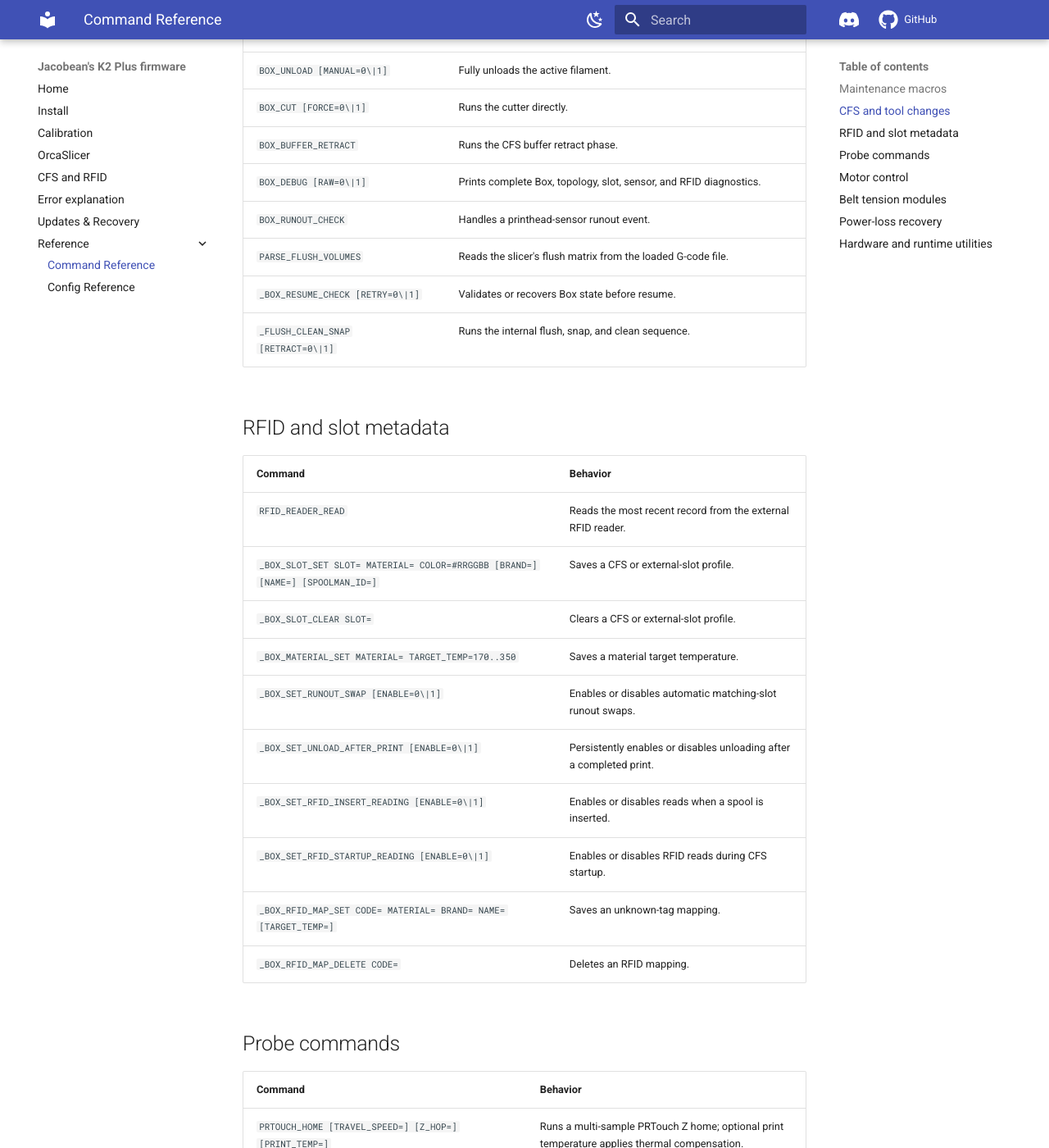
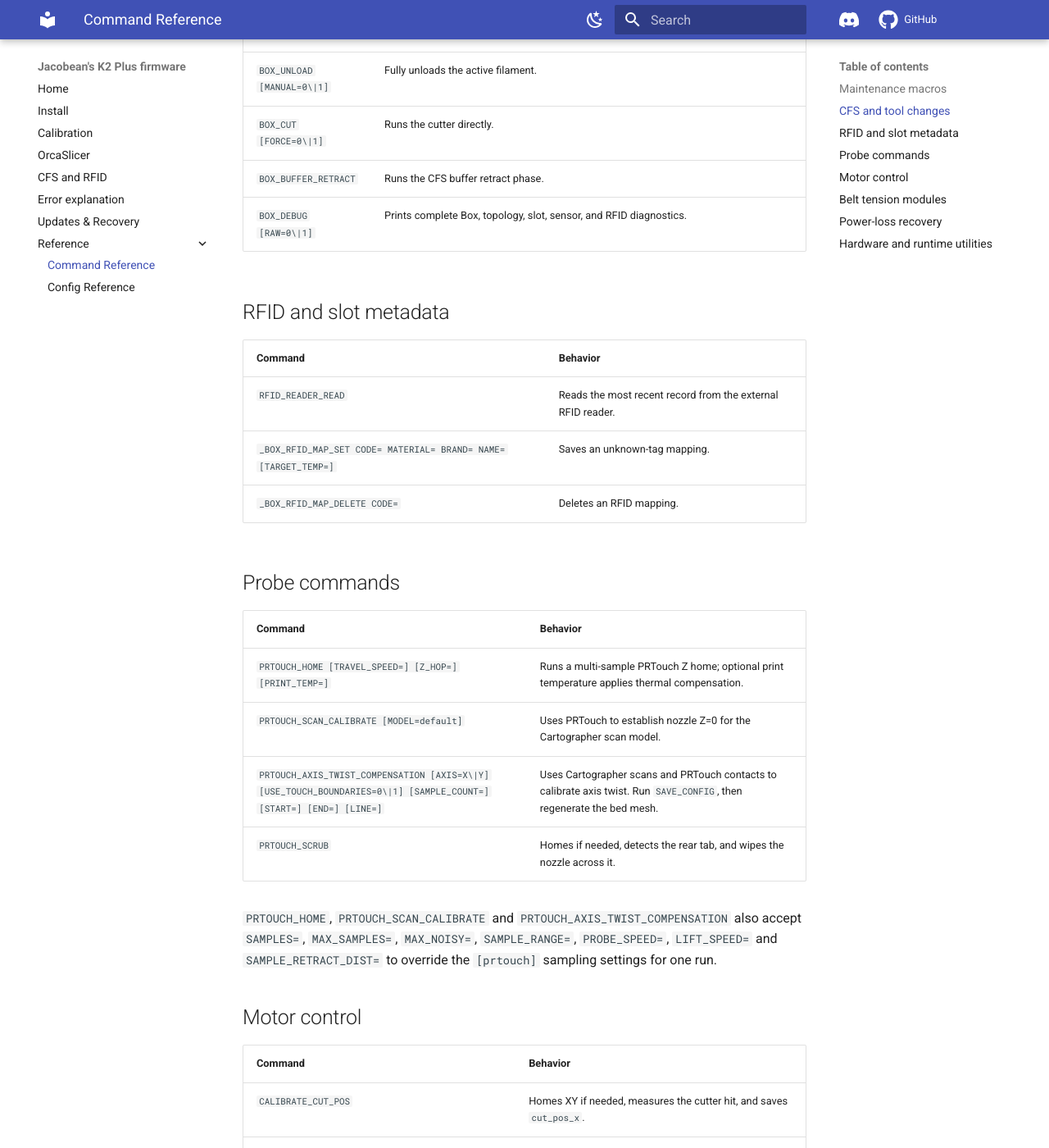
Before and after one commit to Jacob10383/k2-plus-custom-firmware, an MkDocs documentation site: the page built from docs/command-reference.md, in a window 1280 px wide and 1400 px high, scrolled down 887 px. Shown: the whole window at 82% size. Built offline with MkDocs 1.6.1 and Material for MkDocs 9.7.7, drawn with Linux system fonts in a browser that asks for light colours; comment, search, counter and statistics services are not loaded; some of the changed text lies outside the part shown.

Commit message:
Update stale docs

```diff
--- a/docs/command-reference.md
+++ b/docs/command-reference.md
@@ -8,7 +8,7 @@
 | Command | Behavior |
 | --- | --- |
 | `LUBRICATE_RAILS [ITERATIONS=1] [SPEED=500]` | Homes and runs the full rail-lubrication motion pattern. |
-| `BELT_TENSION [AXES=XY]` | Automatically tensions X, Y, or both to the configured target. |
+| `BELT_TENSION [AXES=XY]` | Automatically tensions X, Y, or both to 140. |
 | `BEDPID` | Calibrates the bed PID at 100°C and saves the result. |
 | `NOZZLE_PID` | Calibrates the nozzle PID at 230°C and saves the result. |
 | `NOZZLE_PID_HIGH` | Calibrates the nozzle PID at 320°C and saves the result. |
@@ -17,7 +17,7 @@
 
 | Command | Behavior |
 | --- | --- |
-| `T<n> [FLUSH=0\|1]` | Performs the full change to zero-based tool slot `<n>`. |
+| `T<n> [FLUSH=1]` | Changes to zero-based slot `<n>`. During a print, `<n>` is the file's tool number and changes to the slot chosen for it. `FLUSH=0` skips the purge. |
 | `BOX_GO_TO_WASTEBIN` | Parks the printhead at the waste bin. |
 | `NOZZLE_CLEAN` | Runs the configured nozzle-cleaning sequence. |
 | `BOX_LOAD [SLOT=0]` | Loads a physical zero-based CFS slot without the full tool-change policy. |
@@ -25,23 +25,12 @@
 | `BOX_CUT [FORCE=0\|1]` | Runs the cutter directly. |
 | `BOX_BUFFER_RETRACT` | Runs the CFS buffer retract phase. |
 | `BOX_DEBUG [RAW=0\|1]` | Prints complete Box, topology, slot, sensor, and RFID diagnostics. |
-| `BOX_RUNOUT_CHECK` | Handles a printhead-sensor runout event. |
-| `PARSE_FLUSH_VOLUMES` | Reads the slicer's flush matrix from the loaded G-code file. |
-| `_BOX_RESUME_CHECK [RETRY=0\|1]` | Validates or recovers Box state before resume. |
-| `_FLUSH_CLEAN_SNAP [RETRACT=0\|1]` | Runs the internal flush, snap, and clean sequence. |
 
 ## RFID and slot metadata
 
 | Command | Behavior |
 | --- | --- |
 | `RFID_READER_READ` | Reads the most recent record from the external RFID reader. |
-| `_BOX_SLOT_SET SLOT= MATERIAL= COLOR=#RRGGBB [BRAND=] [NAME=] [SPOOLMAN_ID=]` | Saves a CFS or external-slot profile. |
-| `_BOX_SLOT_CLEAR SLOT=` | Clears a CFS or external-slot profile. |
-| `_BOX_MATERIAL_SET MATERIAL= TARGET_TEMP=170..350` | Saves a material target temperature. |
-| `_BOX_SET_RUNOUT_SWAP [ENABLE=0\|1]` | Enables or disables automatic matching-slot runout swaps. |
-| `_BOX_SET_UNLOAD_AFTER_PRINT [ENABLE=0\|1]` | Persistently enables or disables unloading after a completed print. |
-| `_BOX_SET_RFID_INSERT_READING [ENABLE=0\|1]` | Enables or disables reads when a spool is inserted. |
-| `_BOX_SET_RFID_STARTUP_READING [ENABLE=0\|1]` | Enables or disables RFID reads during CFS startup. |
 | `_BOX_RFID_MAP_SET CODE= MATERIAL= BRAND= NAME= [TARGET_TEMP=]` | Saves an unknown-tag mapping. |
 | `_BOX_RFID_MAP_DELETE CODE=` | Deletes an RFID mapping. |
 
@@ -53,6 +42,11 @@
 | `PRTOUCH_SCAN_CALIBRATE [MODEL=default]` | Uses PRTouch to establish nozzle Z=0 for the Cartographer scan model. |
 | `PRTOUCH_AXIS_TWIST_COMPENSATION [AXIS=X\|Y] [USE_TOUCH_BOUNDARIES=0\|1] [SAMPLE_COUNT=] [START=] [END=] [LINE=]` | Uses Cartographer scans and PRTouch contacts to calibrate axis twist. Run `SAVE_CONFIG`, then regenerate the bed mesh. |
 | `PRTOUCH_SCRUB` | Homes if needed, detects the rear tab, and wipes the nozzle across it. |
+
+`PRTOUCH_HOME`, `PRTOUCH_SCAN_CALIBRATE` and `PRTOUCH_AXIS_TWIST_COMPENSATION`
+also accept `SAMPLES=`, `MAX_SAMPLES=`, `MAX_NOISY=`, `SAMPLE_RANGE=`,
+`PROBE_SPEED=`, `LIFT_SPEED=` and `SAMPLE_RETRACT_DIST=` to override the
+`[prtouch]` sampling settings for one run.
 
 ## Motor control
 
@@ -67,9 +61,7 @@
 | `MOTOR_CFG_OVERRIDE_STATUS [AXIS=XYZZ1E] [DETAIL=raw]` | Compares active config overrides with current board values. |
 | `MOTOR_RETRY_STARTUP` | Re-runs motor-control startup. |
 | `MOTOR_READ_PARAM PARAM=<config-key>` | Reads a motor parameter's runtime and flash values. |
-| `MOTOR_READ_ALL_PIN_IO` | Reads raw motor pin-I/O state. |
 | `MOTOR_FLASH_PARAM PARAM=<config-key> [VALUE=] [COMMIT=1]` | Reads or changes a motor parameter; `COMMIT=1` writes motor-board flash. |
-| `REQUIRE_EXTRUDER_CLEAR` | Aborts the running G-code block if the extruder fault remains latched. |
 
 ## Belt tension modules
 
@@ -99,13 +91,8 @@
 | --- | --- |
 | `SERIAL_STATUS` | Reports shared RS-485 transport counters and errors. |
 | `FAN_FEEDBACK_STATUS` | Reports live fan tachometer feedback. |
-| `SET_TEMPERATURE_FAN_MANUAL_SPEED TEMPERATURE_FAN=<name> SPEED=0..1` | Sets a manual floor under the temperature fan's automatic speed. |
 | `SET_LED_IDLE_MANAGER [ENABLE=0\|1]` | Enables or disables automatic LED idle control for this session. |
 | `LED_IDLE_MANAGER_ON` | Enables LED idle control for this session. |
 | `LED_IDLE_MANAGER_OFF` | Disables LED idle control for this session. |
 | `LED_IDLE_MANAGER_STATUS` | Reports LED idle-manager state. |
 | `EXTENDED_ZONE_TRANSFORM_STATUS` | Reports rear-zone transform and Y-envelope state. |
-| `SAVE_MOTION_LIMITS [NAME=default] [INCLUDE_GCODE=0\|1]` | Saves current motion limits and optional G-code state. |
-| `RESTORE_MOTION_LIMITS [NAME=default] [INCLUDE_GCODE=0\|1] [MOVE=0\|1]` | Restores a saved motion-limit snapshot. |
-| `ZDOWN` | Starts the blocking MCU-assisted Z alignment and rise. |
-| `ZDOWN_FORCE_STOP` | Aborts an active Z alignment. |
```
Also changed, not shown: docs/cfs.md (+8 -0 lines), docs/config-reference.md (+63 -49 lines), docs/error-explanation.md (+8 -1 lines), docs/updates-recovery.md (+7 -4 lines).
